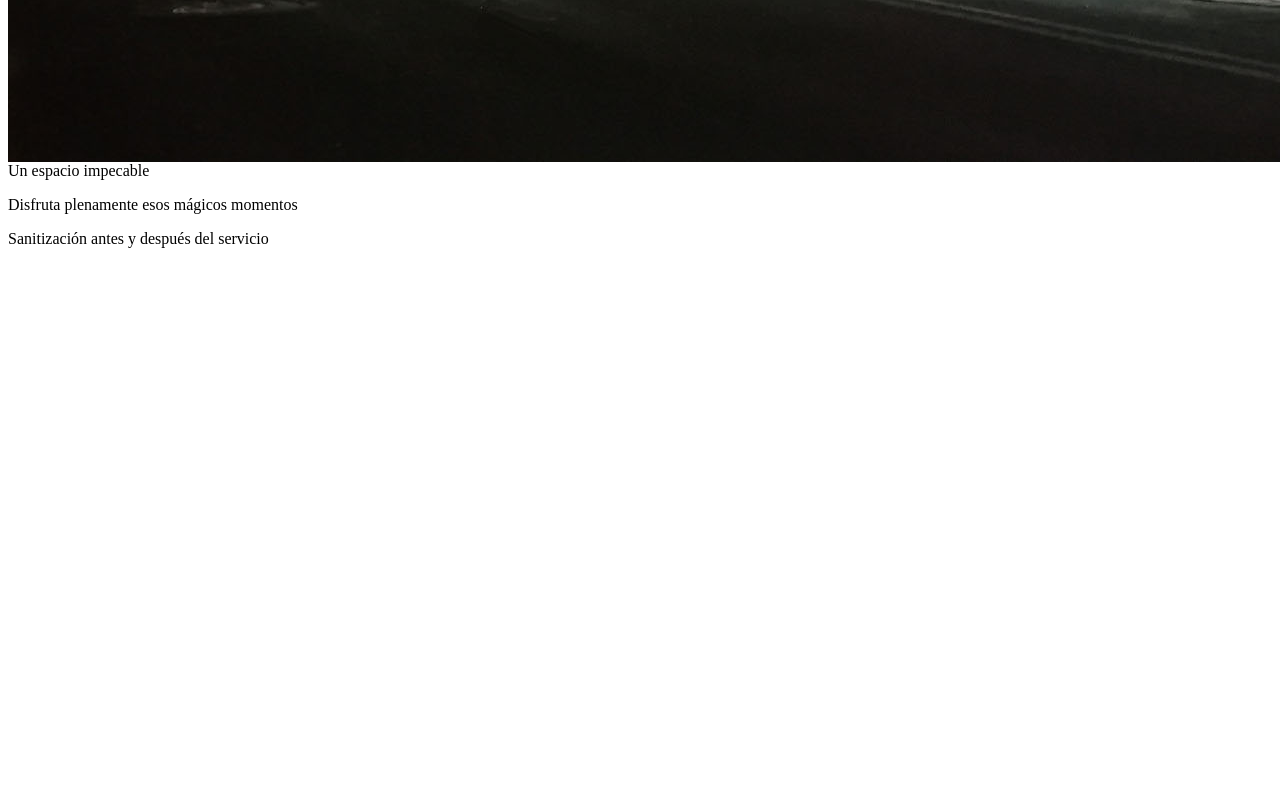
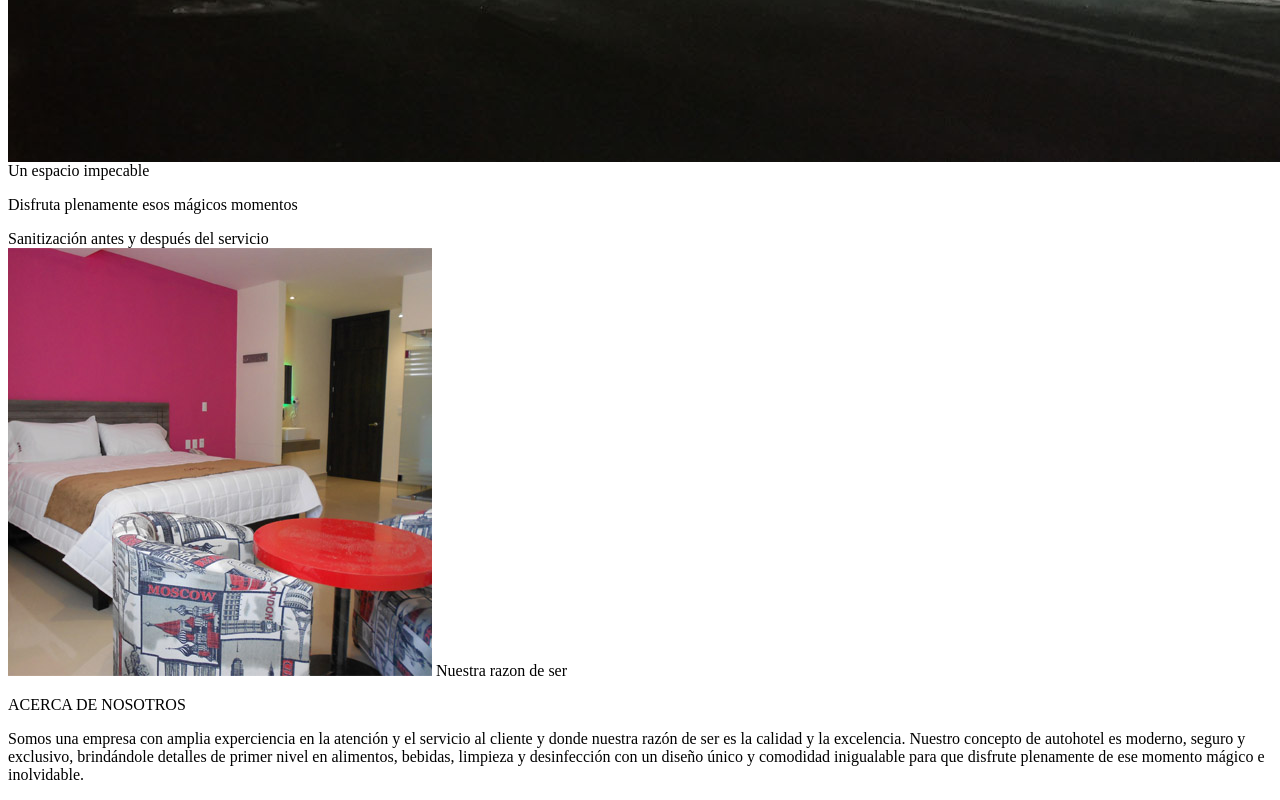
Before and after one commit to abibflores/fjmotel.com, a plain HTML site: page index.html in a window 1280 px wide. Shown: the part 764-1564 px from the top of the page. Before the commit the page ends 1020 px from the top, so only its background shows below. Drawn offline with Linux system fonts and the light colour scheme.

Commit message:
2:31_cambios

```diff
--- a/index.html
+++ b/index.html
@@ -25,6 +25,19 @@
             <p>Disfruta plenamente esos mágicos momentos</p>
             <a>Sanitización antes y después del servicio</a>
         </div>
+        <div id= "nosotros">
+            <img src="./public/FJMOTEL_01.jpg" alt="imagen nosotros">
+            <span> Nuestra razon de ser</span>
+            <p>ACERCA DE NOSOTROS</p>
+            <p>Somos una empresa con amplia experciencia en la atención y
+                el servicio al cliente y donde nuestra razón de ser es la calidad
+                y la excelencia.
+
+                Nuestro concepto de autohotel es moderno, seguro y exclusivo, brindándole
+                detalles de primer nivel en alimentos, bebidas, limpieza y desinfección con
+                un diseño único y comodidad inigualable para que disfrute plenamente de ese
+                momento mágico e inolvidable. </p>
+        </div>
         <script>
             // codigo javascript
         </script>
```
Also changed, not shown: public/FJMOTEL_01.jpg (added).
